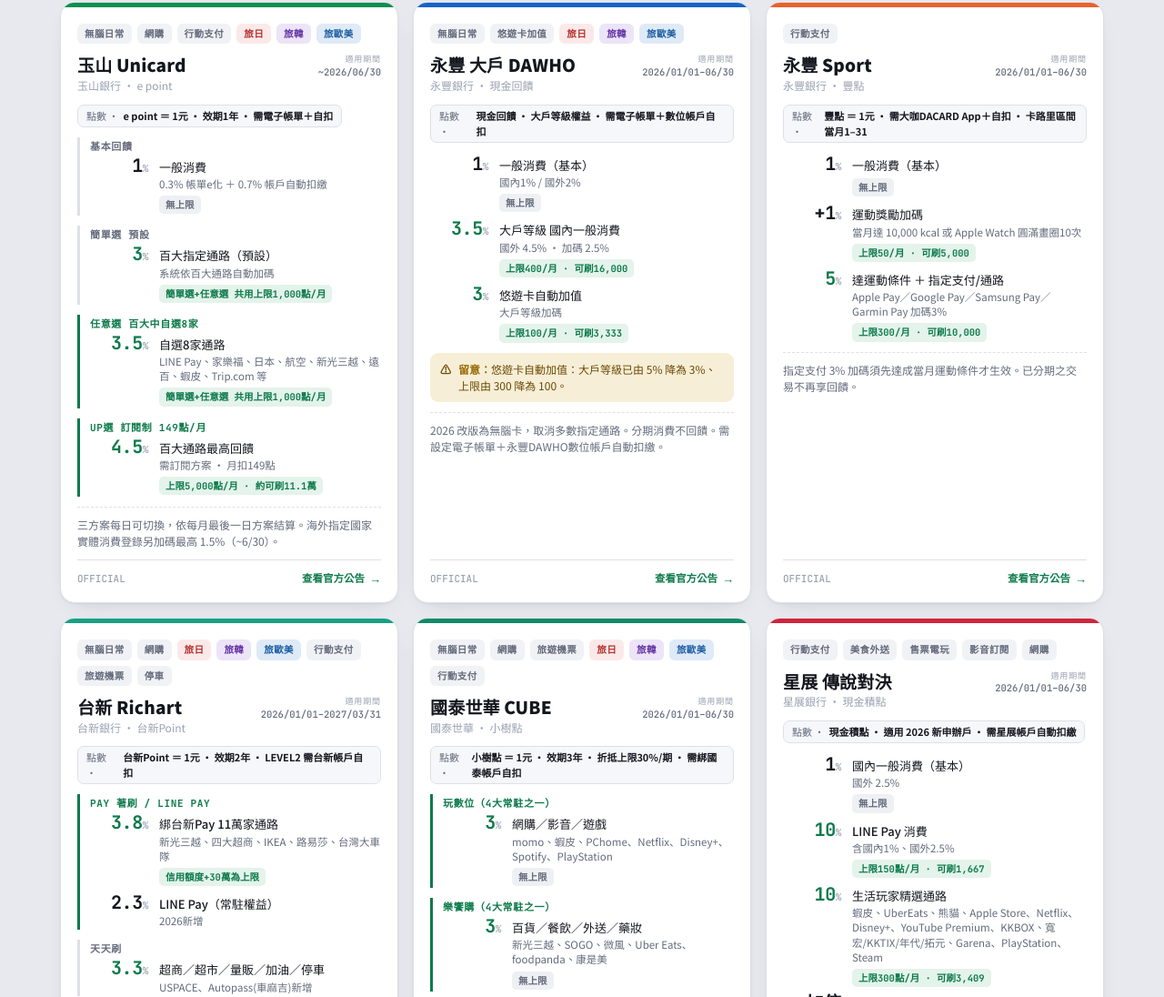
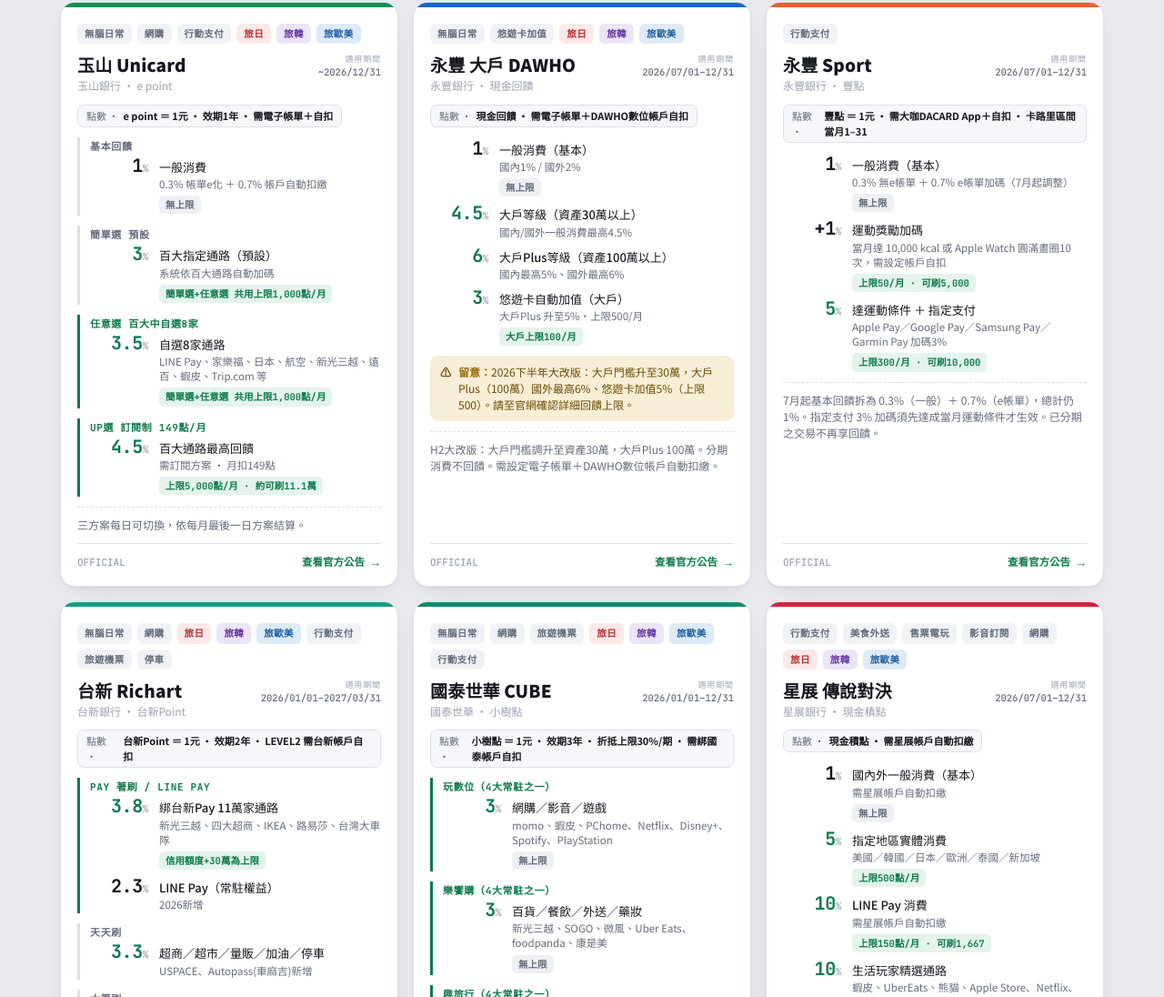
Before and after one commit to nctuwanglin/credit-card-guide, a plain HTML site: page index.html in a window 1280 px wide. Shown: the part 389-1485 px from the top of the page at 91% size. Drawn offline with Linux system fonts and the light colour scheme.

Commit message:
update: 2026下半年回饋更新（7月）

```diff
--- a/index.html
+++ b/index.html
@@ -256,7 +256,7 @@
     id:"unicard",
     name:"玉山 Unicard", issuer:"玉山銀行 · e point", rail:"#0a8f4f",
     url:"https://event.esunbank.com.tw/credit/unicard/index.html",
-    valid:"~2026/06/30", tags:["無腦日常","網購","行動支付","旅日","旅韓","旅歐美"],
+    valid:"~2026/12/31", tags:["無腦日常","網購","行動支付","旅日","旅韓","旅歐美"],
     pts:"e point ＝ 1元 · 效期1年 · 需電子帳單＋自扣",
     schemes:[
       { name:"基本回饋", hi:false, tiers:[
@@ -272,36 +272,37 @@
         {rate:"4.5",hi:true,label:"百大通路最高回饋",sub:"需訂閱方案 · 月扣149點",cap:"上限5,000點/月 · 約可刷11.1萬"},
       ]},
     ],
-    note:"三方案每日可切換，依每月最後一日方案結算。海外指定國家實體消費登錄另加碼最高 1.5%（~6/30）。"
+    note:"三方案每日可切換，依每月最後一日方案結算。"
   },
 
   {
     id:"dawho",
     name:"永豐 大戶 DAWHO", issuer:"永豐銀行 · 現金回饋", rail:"#1763c9",
     url:"https://bank.sinopac.com/sinopacBT/personal/credit-card/introduction/bankcard/DAWHO.html",
-    valid:"2026/01/01–06/30", tags:["無腦日常","悠遊卡加值","旅日","旅韓","旅歐美"],
-    pts:"現金回饋 · 大戶等級權益 · 需電子帳單＋數位帳戶自扣",
+    valid:"2026/07/01–12/31", tags:["無腦日常","悠遊卡加值","旅日","旅韓","旅歐美"],
+    pts:"現金回饋 · 需電子帳單＋DAWHO數位帳戶自扣",
     tiers:[
       {rate:"1",label:"一般消費（基本）",sub:"國內1% / 國外2%",cap:"無上限"},
-      {rate:"3.5",hi:true,label:"大戶等級 國內一般消費",sub:"國外 4.5% · 加碼 2.5%",cap:"上限400/月 · 可刷16,000"},
-      {rate:"3",hi:true,label:"悠遊卡自動加值",sub:"大戶等級加碼",cap:"上限100/月 · 可刷3,333"},
+      {rate:"4.5",hi:true,label:"大戶等級（資產30萬以上）",sub:"國內/國外一般消費最高4.5%",cap:""},
+      {rate:"6",hi:true,label:"大戶Plus等級（資產100萬以上）",sub:"國內最高5%、國外最高6%",cap:""},
+      {rate:"3",hi:true,label:"悠遊卡自動加值（大戶）",sub:"大戶Plus 升至5%・上限500/月",cap:"大戶上限100/月"},
     ],
-    note:"2026 改版為無腦卡，取消多數指定通路。分期消費不回饋。需設定電子帳單＋永豐DAWHO數位帳戶自動扣繳。",
-    alert:"悠遊卡自動加值：大戶等級已由 5% 降為 3%、上限由 300 降為 100。"
+    note:"H2大改版：大戶門檻調升至資產30萬，大戶Plus 100萬。分期消費不回饋。需設定電子帳單＋DAWHO數位帳戶自動扣繳。",
+    alert:"2026下半年大改版：大戶門檻升至30萬，大戶Plus（100萬）國外最高6%、悠遊卡加值5%（上限500）。請至官網確認詳細回饋上限。"
   },
 
   {
     id:"sport",
     name:"永豐 Sport", issuer:"永豐銀行 · 豐點", rail:"#e8612c",
     url:"https://bank.sinopac.com/sinopacBT/personal/credit-card/introduction/bankcard/sportcard.html",
-    valid:"2026/01/01–06/30", tags:["行動支付"],
+    valid:"2026/07/01–12/31", tags:["行動支付"],
     pts:"豐點 ＝ 1元 · 需大咖DACARD App＋自扣 · 卡路里區間 當月1–31",
     tiers:[
-      {rate:"1",label:"一般消費（基本）",sub:"",cap:"無上限"},
-      {rate:"+1",label:"運動獎勵加碼",sub:"當月達 10,000 kcal 或 Apple Watch 圓滿畫圈10次",cap:"上限50/月 · 可刷5,000"},
-      {rate:"5",hi:true,label:"達運動條件 ＋ 指定支付/通路",sub:"Apple Pay／Google Pay／Samsung Pay／Garmin Pay 加碼3%",cap:"上限300/月 · 可刷10,000"},
+      {rate:"1",label:"一般消費（基本）",sub:"0.3% 無e帳單 ＋ 0.7% e帳單加碼（7月起調整）",cap:"無上限"},
+      {rate:"+1",label:"運動獎勵加碼",sub:"當月達 10,000 kcal 或 Apple Watch 圓滿畫圈10次，需設定帳戶自扣",cap:"上限50/月 · 可刷5,000"},
+      {rate:"5",hi:true,label:"達運動條件 ＋ 指定支付",sub:"Apple Pay／Google Pay／Samsung Pay／Garmin Pay 加碼3%",cap:"上限300/月 · 可刷10,000"},
     ],
-    note:"指定支付 3% 加碼須先達成當月運動條件才生效。已分期之交易不再享回饋。"
+    note:"7月起基本回饋拆為 0.3%（一般）＋ 0.7%（e帳單），總計仍 1%。指定支付 3% 加碼須先達成當月運動條件才生效。已分期之交易不再享回饋。"
   },
 
   {
@@ -345,7 +346,7 @@
     id:"cube",
     name:"國泰世華 CUBE", issuer:"國泰世華 · 小樹點", rail:"#0f8a6a",
     url:"https://www.cathay-cube.com.tw/cathaybk/personal/product/credit-card/cards/cube",
-    valid:"2026/01/01–06/30", tags:["無腦日常","網購","旅遊機票","旅日","旅韓","旅歐美","行動支付"],
+    valid:"2026/01/01–12/31", tags:["無腦日常","網購","旅遊機票","旅日","旅韓","旅歐美","行動支付"],
     pts:"小樹點 ＝ 1元 · 效期3年 · 折抵上限30%/期 · 需綁國泰帳戶自扣",
     schemes:[
       { name:"玩數位（4大常駐之一）", hi:true, tiers:[
@@ -372,7 +373,7 @@
         {rate:"2",label:"全支付國內指定合作通路",sub:"不分權益等級統一適用",cap:"~2026/12/31"},
       ]},
     ],
-    note:"4大常駐方案每日可切換一次。童樂匯需家長＋未成年子女皆有國泰世華帳戶（家長為法定代理人）才解鎖。財富管理VIP（資產300萬）可升至 3.3%。",
+    note:"4大常駐方案每日可切換一次。7月起：玩數位新增AI工具類通路；蝦皮購物排除黃金/遊戲點數/票券；趣旅行移除Hotels.com等部分訂房網。童樂匯需家長＋未成年子女皆有國泰世華帳戶（家長為法定代理人）才解鎖。財富管理VIP（資產300萬）可升至 3.3%。",
     alert:"童樂匯需開立國泰世華未成年帳戶才可解鎖：母嬰品牌、親子餐廳、Yamaha／朱宗慶等才藝體驗 10%；蘭城晶英、東京迪士尼、大阪環球 5%；私校學費 3%（上限1,000點）。限時「日本賞」另有旅日加碼最高 3.5~5%。"
   },
 
@@ -380,16 +381,17 @@
     id:"dbs-aov",
     name:"星展 傳說對決", issuer:"星展銀行 · 現金積點", rail:"#d2233c",
     url:"https://www.dbs.com.tw/personal-zh/cards/dbs-aov/index.html",
-    valid:"2026/01/01–06/30", tags:["行動支付","美食外送","售票電玩","影音訂閱","網購"],
-    pts:"現金積點 · 適用 2026 新申辦戶 · 需星展帳戶自動扣繳",
+    valid:"2026/07/01–12/31", tags:["行動支付","美食外送","售票電玩","影音訂閱","網購","旅日","旅韓","旅歐美"],
+    pts:"現金積點 · 需星展帳戶自動扣繳",
     tiers:[
-      {rate:"1",label:"國內一般消費（基本）",sub:"國外 2.5%",cap:"無上限"},
-      {rate:"10",hi:true,label:"LINE Pay 消費",sub:"含國內1%、國外2.5%",cap:"上限150點/月 · 可刷1,667"},
-      {rate:"10",hi:true,label:"生活玩家精選通路",sub:"蝦皮、UberEats、熊貓、Apple Store、Netflix、Disney+、YouTube Premium、KKBOX、寬宏/KKTIX/年代/拓元、Garena、PlayStation、Steam",cap:"上限300點/月 · 可刷3,409"},
-      {rate:"加倍",hi:false,label:"星禧數位帳戶資產連續4個月達30萬",sub:"上限加倍",cap:"LINE Pay 提升至300點 · 精選通路同300點"},
+      {rate:"1",label:"國內外一般消費（基本）",sub:"需星展帳戶自動扣繳",cap:"無上限"},
+      {rate:"5",hi:true,label:"指定地區實體消費",sub:"美國／韓國／日本／歐洲／泰國／新加坡",cap:"上限500點/月"},
+      {rate:"10",hi:true,label:"LINE Pay 消費",sub:"需星展帳戶自動扣繳",cap:"上限150點/月 · 可刷1,667"},
+      {rate:"10",hi:true,label:"生活玩家精選通路",sub:"蝦皮、UberEats、熊貓、Apple Store、Netflix、Disney+、YouTube Premium、KKBOX、寬宏/KKTIX/年代/拓元、Garena、PlayStation、Steam",cap:"上限500點/月 · 可刷5,555"},
+      {rate:"加倍",hi:false,label:"星禧數位帳戶資產連續4個月達30萬",sub:"精選通路上限加倍",cap:"提升至1,000點/月"},
     ],
-    note:"麥當勞、肯德基等小額支付特店僅享加碼回饋、無基本 1%。",
-    alert:"2025/12/31 前申辦的舊戶：權益不變至 2026/6/30（國內1.2%、月上限1,000點）。 2026/7/1 起改版：國外回饋降至1%、設自扣者美/韓/日/歐/泰/新實體最高5%（上限500），新增生活玩家精選通路至 12/31。"
+    note:"2026/7/1 全面改版：新增指定地區實體5%、生活玩家精選通路上限升至500點。麥當勞、肯德基等小額特店僅享加碼回饋、無基本 1%。",
+    alert:"7/1 起改版重點：國外基本回饋降至 1%（原2.5%）；設自扣者可享指定地區實體最高 5%；精選通路上限由300升至500點/月。LINE Pay 上限請自行確認官網最新公告。"
   },
 
   {
@@ -417,7 +419,8 @@
       {rate:"2.5",label:"國外一般消費",sub:"",cap:"無上限"},
       {rate:"3.5",hi:true,label:"指定通路 ＋3%",sub:"MoMo、PChome、蝦皮、淘寶、酷澎、Netflix、Disney+、Spotify、LINE TV、KKBOX、Steam、PlayStation、Nintendo、Blizzard、Garena",cap:"加碼上限300/月 · 可刷10,000"},
     ],
-    note:"加碼通路含影音／網購／遊戲三大類。需先於 LINE Bank App 申辦。"
+    note:"加碼通路含影音／網購／遊戲三大類。需先於 LINE Bank App 申辦。",
+    alert:"現有權益期間至 2026/07/31，目前尚未公告下半年延續方案，請留意官方公告。"
   },
 
   {
@@ -444,14 +447,14 @@
       {rate:"6",hi:true,label:"機票／旅遊網／旅行社／KLOOK／KKDAY／台鐵／計程車",sub:"含 Uber、LINE Taxi",cap:"上限300/月 · 可刷5,000"},
       {rate:"1.2",label:"保費",sub:"或 12 期 0 利率二擇一",cap:"無上限"},
     ],
-    note:"旅遊類與海外實體的主力卡。"
+    note:"旅遊類與海外實體的主力卡。跨場景任務（~12/31）：當月消費跨 3 個以上場景且滿 5,000 元，另贈 250 元回饋。"
   },
 
   {
     id:"jihe",
     name:"聯邦 吉鶴", issuer:"聯邦銀行 · JCB晶緻卡", rail:"#c8262e",
     url:"https://card.ubot.com.tw/CardDetail/cardDetail202",
-    valid:"~2026/06/30", tags:["旅日","行動支付"],
+    valid:"~2026/12/31", tags:["旅日","行動支付"],
     pts:"刷卡金／LINE POINTS · 含 LoungeKey 機場貴賓室 2次/年",
     tiers:[
       {rate:"1",label:"國內一般消費",sub:"萊爾富實體／Apple Pay／Google Pay 加碼至 5%",cap:"無上限"},
@@ -461,7 +464,7 @@
       {rate:"+3",hi:true,label:"日本熱門商店加碼",sub:"指定30家日系餐廳/門市",cap:"活動上限600/戶"},
       {rate:"10",hi:true,label:"全球環球影城樂園",sub:"含日本／新加坡／好萊塢／奧蘭多／北京",cap:"依活動公告"},
     ],
-    note:"日本旅遊神卡。萊爾富 5% 不能綁 LINE Pay 或街口，必須實體卡或 Apple/Google Pay 感應。"
+    note:"日本旅遊神卡。萊爾富 5% 不能綁 LINE Pay 或街口，必須實體卡或 Apple/Google Pay 感應。7月：日本唐吉訶德消費滿 2 萬日元送 6,000 日元（JCB活動，需登錄）。"
   },
 
   {
@@ -477,19 +480,19 @@
       {rate:"3",hi:true,label:"Costco 自助加油",sub:"基本2% + 加碼1%",cap:"加碼上限200/月 · 可刷20,000"},
     ],
     note:"需為 Costco 會員。",
-    alert:"加碼活動：海外實體／旅遊通路最高 5%（登錄、上限600/月，~12/31）；國內旅遊單筆滿萬回500（~6/30）。"
+    alert:"加碼活動：精選旅遊通路最高 5% 好多金（登錄、上限600/月，~12/31）。"
   },
 
   {
     id:"fubon-j",
     name:"富邦 J 卡", issuer:"台北富邦 · LINE POINTS/現金", rail:"#0f3675",
     url:"https://www.fubon.com/banking/JF/",
-    valid:"~2026/06/30", tags:["旅日","旅韓","行動支付","網購","悠遊卡加值"],
+    valid:"~2026/12/31", tags:["旅日","旅韓","行動支付","網購","悠遊卡加值"],
     pts:"LINE POINTS（J POINTS卡）或現金回饋 · JCB",
     tiers:[
       {rate:"1",label:"國內一般消費",sub:"LINE POINTS 或現金回饋",cap:"無上限"},
       {rate:"3",hi:true,label:"日本／韓國 一般消費",sub:"泰國 1%",cap:"無上限"},
-      {rate:"6",hi:true,label:"日韓實體 ＋3% / 泰國實體 ＋5%",sub:"需登錄",cap:"季上限1,000/戶"},
+      {rate:"6",hi:true,label:"日韓泰實體 ＋3%（需登錄）",sub:"Q3（7–9月）單筆滿1,000元日韓泰實體加碼 3%，7/20 後開放登錄",cap:"季上限1,000/戶"},
       {rate:"10",hi:true,label:"日本三大交通卡 Apple Pay 儲值",sub:"Suica、ICOCA、PASMO",cap:"依活動公告"},
       {rate:"10",label:"悠遊卡自動加值",sub:"",cap:"上限30元/月"},
       {rate:"2",label:"加油／大眾運輸（含一卡通）",sub:"",cap:"無上限"},
```
